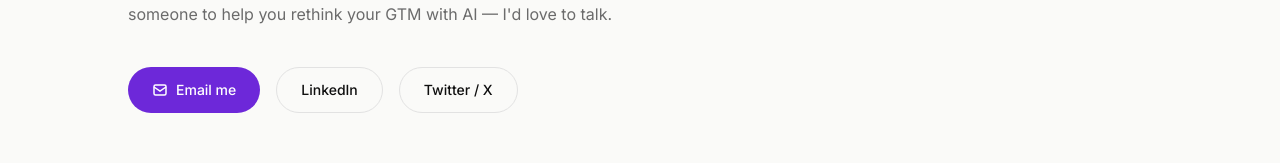
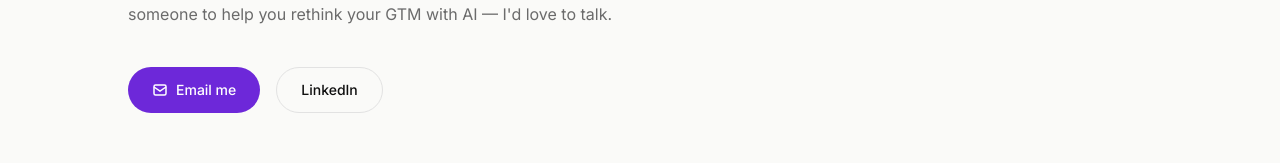
Before and after one commit to neelythomson/neelythomson-site, a Next.js app: page / in a window 1280 px wide. Shown: the part 3675-3838 px from the top of the page. Built offline with nearby package versions, Linux system fonts and the light colour scheme.

Commit message:
Remove Twitter/X button from Contact section

```diff
--- a/src/components/Contact.tsx
+++ b/src/components/Contact.tsx
@@ -43,14 +43,6 @@ export default function Contact() {
           >
             LinkedIn
           </a>
-          <a
-            href="https://twitter.com"
-            target="_blank"
-            rel="noopener noreferrer"
-            className="inline-flex items-center gap-2 px-6 py-3 text-sm font-medium border border-[var(--color-border)] rounded-full hover:border-[var(--color-pop)] hover:text-[var(--color-pop)] transition-colors"
-          >
-            Twitter / X
-          </a>
         </div>
       </div>
     </section>
```
